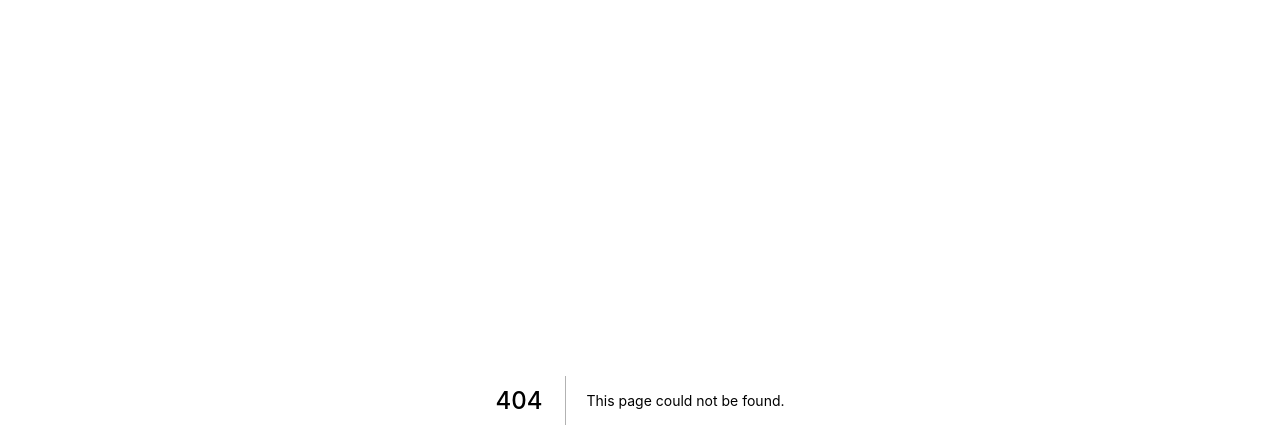
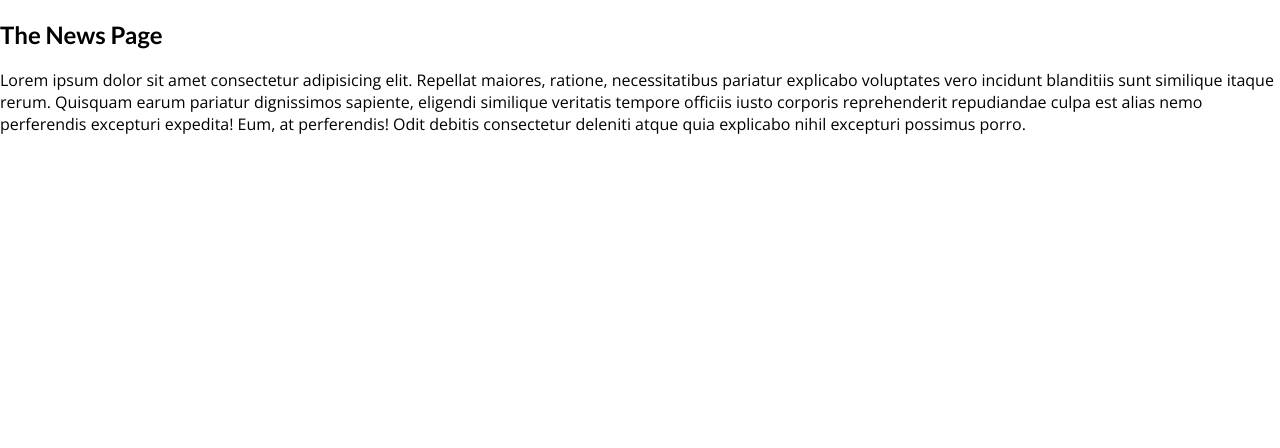
Before and after one commit to pavelklos/nextjs-course-cna, a Next.js app: page /news in a window 1280 px wide. Before the commit this address had no page. Shown: the top 448 px of the page. Built offline with nearby package versions, Linux system fonts and the light colour scheme.

Commit message:
240. [06:05] Adding First Pages To The Project

```diff
--- /dev/null
+++ b/pages/news.js
@@ -0,0 +1,21 @@
+// rafce
+
+const NewsPage = () => {
+  return (
+    <section>
+      <h1>The News Page</h1>
+      <p>
+        Lorem ipsum dolor sit amet consectetur adipisicing elit. Repellat
+        maiores, ratione, necessitatibus pariatur explicabo voluptates vero
+        incidunt blanditiis sunt similique itaque rerum. Quisquam earum pariatur
+        dignissimos sapiente, eligendi similique veritatis tempore officiis
+        iusto corporis reprehenderit repudiandae culpa est alias nemo
+        perferendis excepturi expedita! Eum, at perferendis! Odit debitis
+        consectetur deleniti atque quia explicabo nihil excepturi possimus
+        porro.
+      </p>
+    </section>
+  );
+};
+
+export default NewsPage;
--- a/styles/globals.css
+++ b/styles/globals.css
@@ -1,9 +1,13 @@
+@import url("https://fonts.googleapis.com/css2?family=Lato:wght@700&family=Open+Sans:wght@400;700&display=swap");
+
 html,
 body {
   padding: 0;
   margin: 0;
-  font-family: -apple-system, BlinkMacSystemFont, Segoe UI, Roboto, Oxygen,
-    Ubuntu, Cantarell, Fira Sans, Droid Sans, Helvetica Neue, sans-serif;
+  /* font-family: -apple-system, BlinkMacSystemFont, Segoe UI, Roboto, Oxygen,
+    Ubuntu, Cantarell, Fira Sans, Droid Sans, Helvetica Neue, sans-serif; */
+  font-family: "Open Sans", "Lato", sans-serif;
+  font-weight: 400;
 }
 
 a {
@@ -14,3 +18,13 @@ a {
 * {
   box-sizing: border-box;
 }
+
+h1,
+h2,
+h3,
+h4,
+h5,
+h6 {
+  font-family: "Lato", sans-serif;
+  font-weight: 700;
+}
```
Also changed, not shown: pages/index.js (+77 -56 lines).
